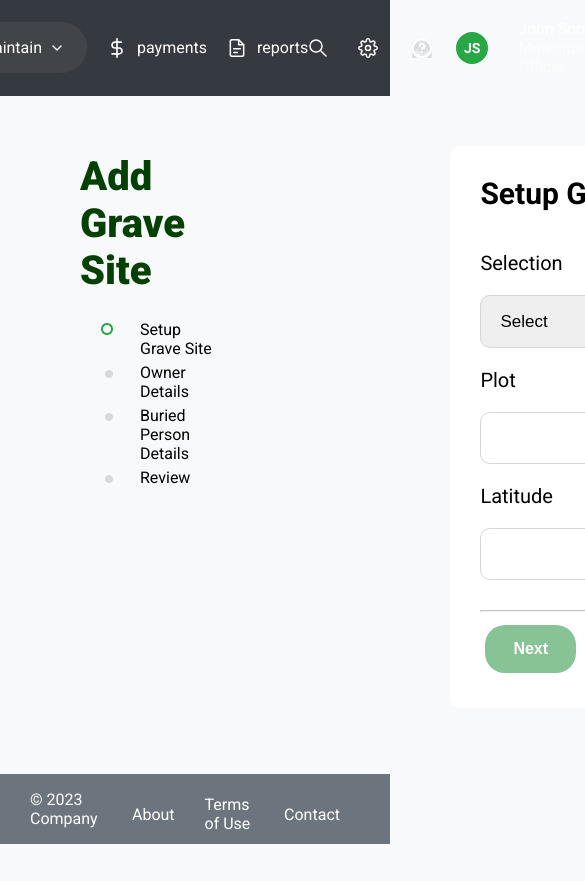
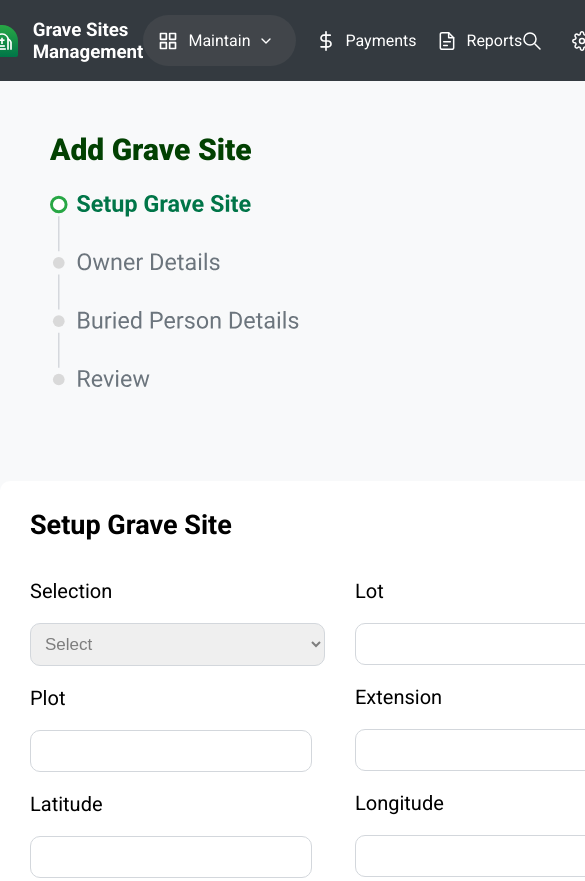
Before and after one commit to KoochieKun/Grave-sites-exercise, a plain HTML site: page index.html in a window 390 px wide. Shown: the top 881 px of the page, 585 px wide, since content can reach past the window. Before the commit the page ends 844 px from the top, so only its background shows below. Drawn offline with Linux system fonts and the light colour scheme.

Commit message:
adjusted responsiveness of page

```diff
--- a/index.html
+++ b/index.html
@@ -14,21 +14,21 @@
     <header>
         <div class="leftHead">
             <img src="images/logo.svg" class="logo" alt="grave site logo">
-            <h2>Grave Sites Management</h2>
+            <h3>Grave Sites Management</h3>
         </div>
         <div class="middleHead">
             <div class="nav maintain">
                 <img src="icons/maintain.svg" class="logoMid " alt="maintain icon">
-                <p class="maintainIcon"> maintain</p>
+                <p class="maintainIcon"> Maintain</p>
                 <img src="icons/Vector.svg" class="logoMid" alt="dropdown icon">
             </div>
             <div class="nav">
                 <img src="icons/payments.svg" class="logoMid" alt="payments icon">
-                <p>payments</p>
+                <p>Payments</p>
             </div>
             <div class="nav">
                 <img src="icons/reports.svg" class="logoMid" alt="reports icon">
-                <p>reports</p>
+                <p>Reports</p>
             </div>
         </div>
         <div class="rightHead">
@@ -47,12 +47,7 @@
     <div class="main">
         <div class="progress">
             <h1 id="grave">Add Grave Site</h1>
-            <ul class="customBullet">
-                <li class="current">Setup Grave Site</li>
-                <li class="upcoming">Owner Details</li>
-                <li class="upcoming">Buried Person Details</li>
-                <li class="upcoming">Review</li>
-            </ul>
+            <img class="progressive" src="icons/progressive.svg">
         </div>
         <div id="mainInput">
             <h1>Setup Grave Site</h1>
--- a/style.css
+++ b/style.css
@@ -12,6 +12,8 @@ header {
     color: white;
     width: 100%;
     justify-content: center;
+    min-width:100vh;
+
 
 }
 .rightHead {
@@ -53,21 +55,24 @@ header {
     display: flex;
     align-items: center;
     gap:5px;
+    flex: 0 1 350px;
 
 }
 #grave{
     color: #024102;
-    font-size: 40px;
+    font-size: 30px;
     font-weight: 900;
 }
 .main {
     display: flex;
     justify-content: start;
     flex: 1;
+    flex-wrap: wrap;
+
 }
 .progress{
     padding: 30px;
-    margin-left: 50px;
+    margin-left: 20px;
     margin-right: 200px;
 }
 #mainInput {
@@ -84,13 +89,13 @@ hr{
     opacity: .6;
 }
 #mainInput > h1 {
-    font-size: 30px;
+    font-size: 27px;
 
 }
 
 
 #mainInput > p {
-    font-size: 20px;
+    font-size: 13px;
     color: #343A40;
 }
 
@@ -106,15 +111,16 @@ hr{
 }
 select{
     width: 295px;
-    padding: 15px;
+    padding: 10px;
     font-size:17px;
     border-radius: 10px;
     border: 1px solid #D3D7DC;
+    color: #7e7e7e;
 
 }
 input {
     width: 260px;
-    padding: 15px;
+    padding: 10px;
     font-size:17px;
     border-radius: 10px;
     border: 1px solid #D3D7DC;
@@ -146,6 +152,8 @@ footer{
     color: white;
     align-items: end;
     height: 70px;
+    min-width:100vh;
+
 }
 #copyRight {
     margin-left: 30px;
@@ -158,27 +166,20 @@ footer{
     gap: 30px;
     margin-right: 50px;
     align-items: center;
+
+
 }
 
 .customBullet {
     list-style-type: none;
 }
 
-.current{
-    list-style-image: url("icons/bullet.png");
-    padding-left: 20px;
-    margin-bottom: 5px;
-
-  }
-  .upcoming {
-    list-style-image: url("icons/bullet1.png");
-    padding-left: 20px;
-    padding-right: 30px;
-    margin-bottom: 5px;
-  }
   .logo {
     margin-right: 10px;
   }
   .logoMid {
     margin-right: 10px;
   }
+  .progressive {
+    width: 250px;
+  }
```
Also changed, not shown: icons/progressive.svg (added), icons/vectorGreen.svg (added).
